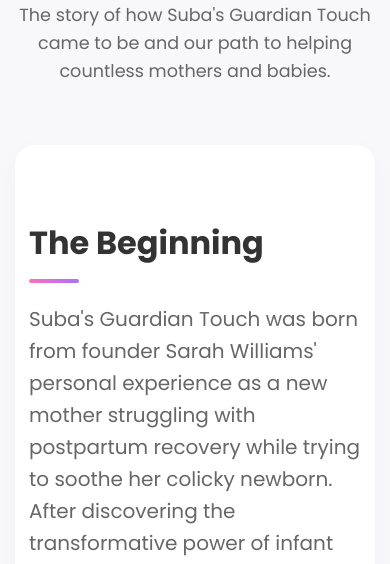
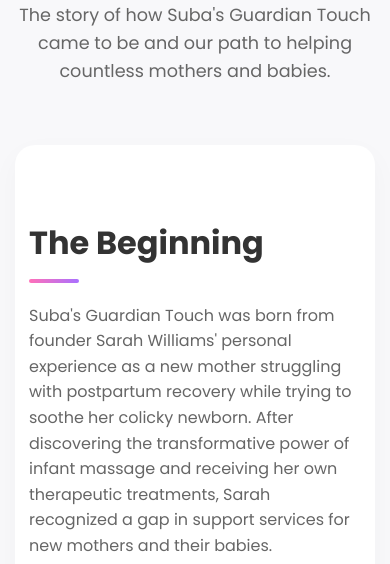
Before and after one commit to Khaillash1911/SubasGuardianTouch, a plain HTML site: page src/about.html in a window 390 px wide. Shown: the part 509-1073 px from the top of the page. Drawn offline with Linux system fonts and the light colour scheme.

Commit message:
git commit -m "Fix slideshow image height and adjust two-column section styles"

```diff
--- a/src/about.html
+++ b/src/about.html
@@ -457,8 +457,9 @@
                 flex-direction: column-reverse;
             }
             .two-column-section p {
-                font-size: 1.em;
+                font-size: 1.0em;
             }
+        }
 
         @media (max-width: 480px) {
             .nav-links {
```
